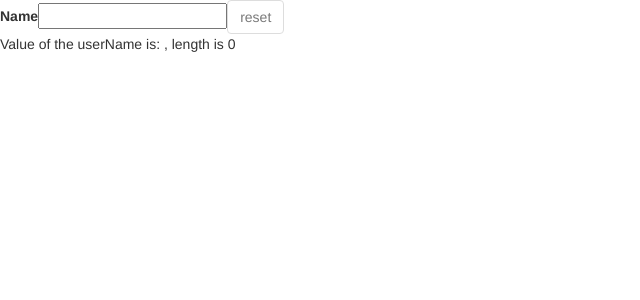
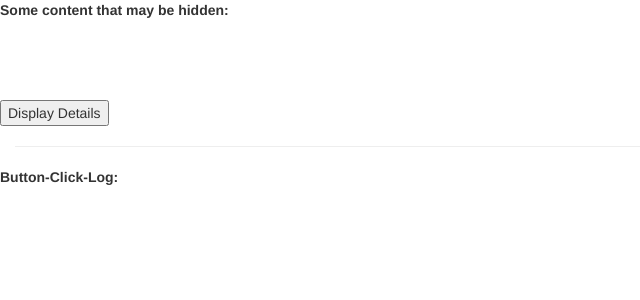
Before and after one commit to jtefert/angular2Course, an Angular app: page / in a window 1280 px wide. Shown: the top 300 px of the page, without its empty margins (0-640 px from the left). Built offline with nearby package versions, Linux system fonts and the light colour scheme.

Commit message:
ch2 assignment 3

```diff
--- a/src/app/app.component.html
+++ b/src/app/app.component.html
@@ -1 +1 @@
-<app-practicing-data-binding></app-practicing-data-binding>
+<app-build-in-directives></app-build-in-directives>
--- a/src/app/app.module.ts
+++ b/src/app/app.module.ts
@@ -7,13 +7,15 @@ import { AppComponent } from './app.component';
 import { SuccessAlertComponent } from './successAlert/successAlert.component';
 import { ErrorAlertComponent } from './errorAlert/errorAlert.component';
 import { PracticingDataBindingComponent } from './practicingDataBinding/practicingDataBinding.component';
+import { BuildInDirectivesComponent } from './build-in-directives/build-in-directives.component';
 
 @NgModule({
   declarations: [
     AppComponent,
     SuccessAlertComponent,
     ErrorAlertComponent,
-    PracticingDataBindingComponent
+    PracticingDataBindingComponent,
+    BuildInDirectivesComponent
   ],
   imports: [
     BrowserModule,
--- /dev/null
+++ b/src/app/build-in-directives/build-in-directives.component.css
@@ -0,0 +1,3 @@
+.whiteColor{
+  color:white;
+}
--- /dev/null
+++ b/src/app/build-in-directives/build-in-directives.component.html
@@ -0,0 +1,17 @@
+<div class="container-fluid">
+  <div class="row" style="height:100px;">
+    <label>Some content that may be hidden:</label>
+    <p [innerText]="secret" *ngIf="showSecret">
+    </p>
+  </div>
+  <div class="row">
+    <button (click)="buttonWasClicked()">Display Details</button>
+  </div>
+  <hr />
+  <div class="row">
+    <label>Button-Click-Log:</label>
+    <p *ngFor="let logItem of buttonClicksLog; let i = index" [ngStyle]="{backgroundColor: getBackgroundColor(i)}" [ngClass]="{'whiteColor': getColor(i)}">
+      {{i}} : {{buttonClicksLog[i]}}
+    </p>
+  </div>
+</div>
--- /dev/null
+++ b/src/app/build-in-directives/build-in-directives.component.ts
@@ -0,0 +1,38 @@
+import { Component } from '@angular/core';
+
+@Component({
+  selector: 'app-build-in-directives',
+  templateUrl: './build-in-directives.component.html',
+  styleUrls: ['./build-in-directives.component.css'],
+})
+export class BuildInDirectivesComponent {
+  secret = 'this is my secret!';
+  showSecret = false;
+  buttonClicksLog = [];
+  constructor() { }
+
+  buttonWasClicked() {
+    this.showSecret = !this.showSecret;
+    this.buttonClicksLog.push('button clicked');
+  }
+
+  itemHasIndexFiveOrHigher(logItem: string) {
+    return this.buttonClicksLog.indexOf(logItem) >= 5;
+  }
+
+  getBackgroundColor(i: number) {
+    if (i < 5) {
+      return 'white';
+    }else {
+      return 'blue';
+    }
+  }
+
+  getColor(i: number) {
+    if (i < 5) {
+      return false;
+    }else {
+      return true;
+    }
+  }
+}
```
Also changed, not shown: 1 other file (tests, documents, lock files or other folders).
